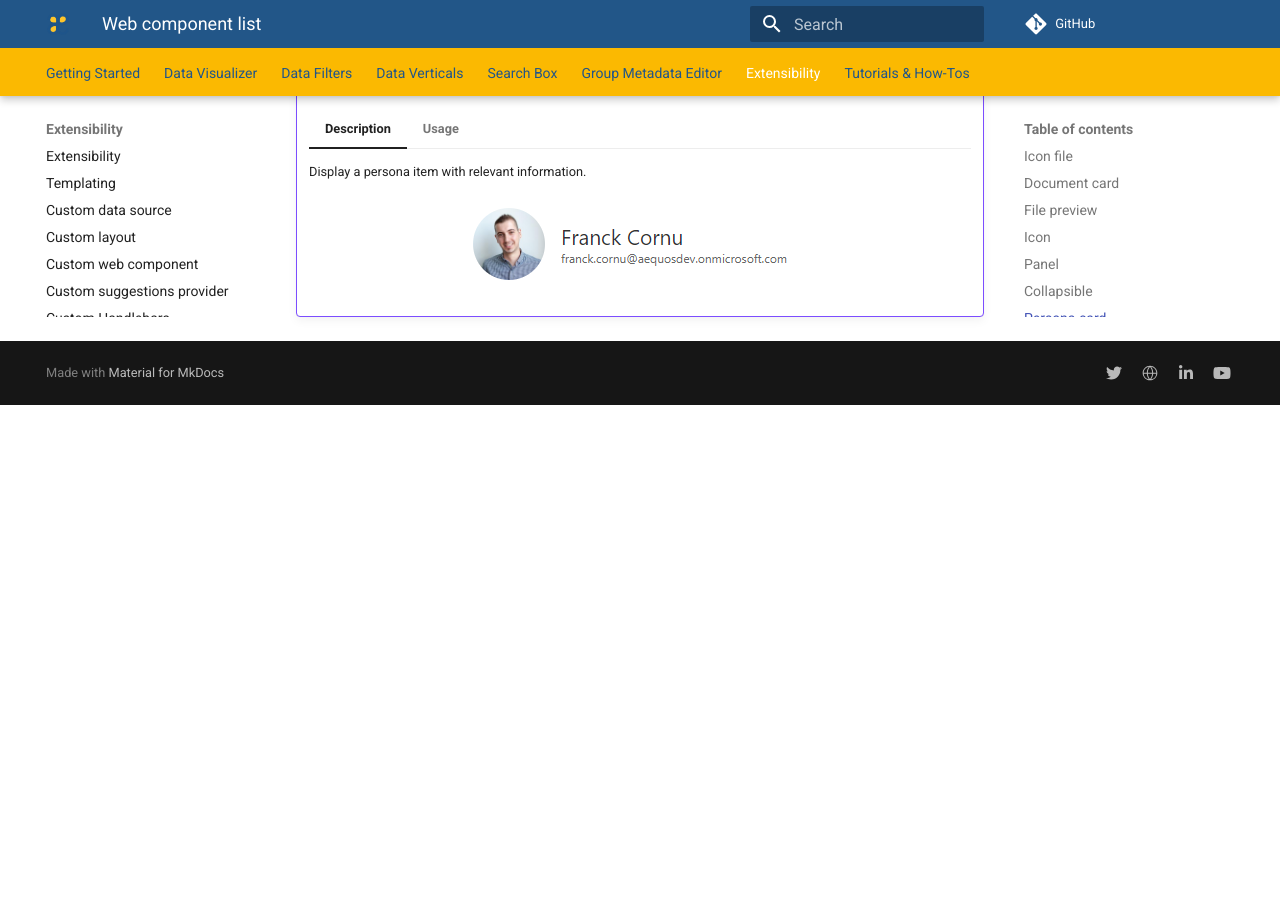
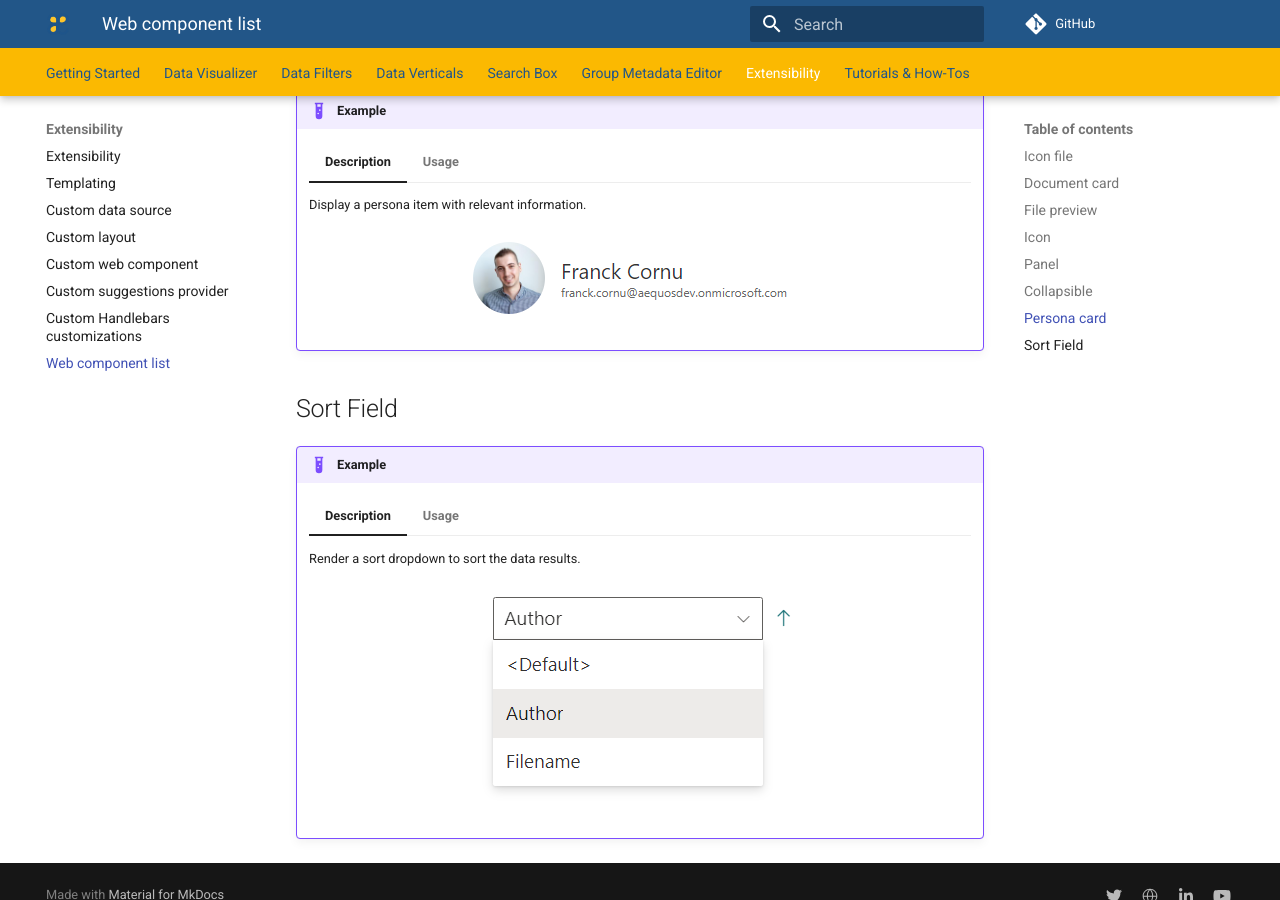
Before and after one commit to aequos-solutions/modern-data-visualizer, an MkDocs documentation site: the page built from docs/extensibility/web_components_list.md, in a window 1280 px wide and 900 px high, scrolled down 3802 px. Built offline with MkDocs 1.6.1 and Material for MkDocs 9.7.7, drawn with Linux system fonts in a browser that asks for light colours; comment, search, counter and statistics services are not loaded; before the commit the page ends 4207 px from its top, so only the background shows below that.

Commit message:
added the sort field web component

````diff
--- a/docs/extensibility/web_components_list.md
+++ b/docs/extensibility/web_components_list.md
@@ -246,3 +247,28 @@ Here are the list of all **reusable** web components you can use to customize yo
         |**data-tertiary-text**|The tertiary text to display (ex: work phone).
         |**data-optional-text**|The optional text to display.
         |**data-persona-size**|The size of the persona **item** to display (no only the picture). Valid values are <ul><li>tiny = 0</li><li>extraExtraSmall = 1</li><li>extraSmall = 2</li><li>small = 3</li><li>regular = 4</li><li>large = 5</li><li>extraLarge = 6</li></ul>
+
+## Sort Field
+
+!!! example
+    === "Description"
+
+        Render a sort dropdown to sort the data results.
+        !["File icon component"](../assets/extensibility/web_components/sortfield_component.png){: .center}
+
+    === "Usage"
+
+        ```html
+        <aequos-sortfield
+            data-fields='["Author","Filename"]'
+            data-default-selected-field="Author"
+            data-default-direction="1">
+        </aequos-sortfield>
+        ```
+
+        | Parameter | Description |
+        | --------- | ----------- |
+        |**data-fields**|The array of Sort fields.
+        |**data-default-selected-field**| The default sort field.
+        |**data-default-direction**|If `1`, the default direction will be ascending, if `2`, it will be descending.
+        |**data-theme-variant**| The current Microsoft 365 theme. Itended to work with {{JSONstringify @root.theme}}.
````
Also changed, not shown: other parts of docs/extensibility/web_components_list.md (+1 -0 lines), docs/assets/extensibility/web_components/sortfield_component.png (added).
